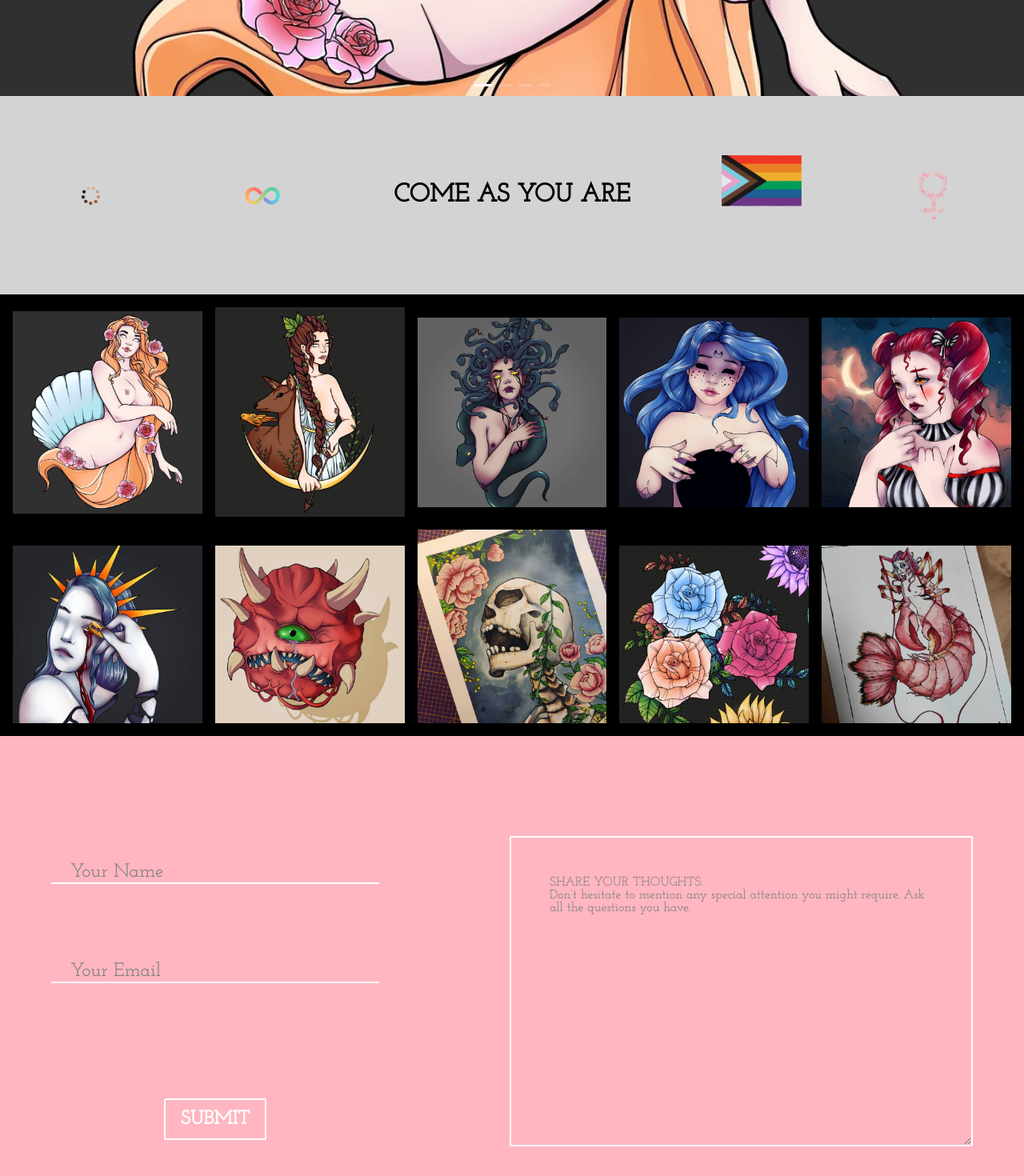
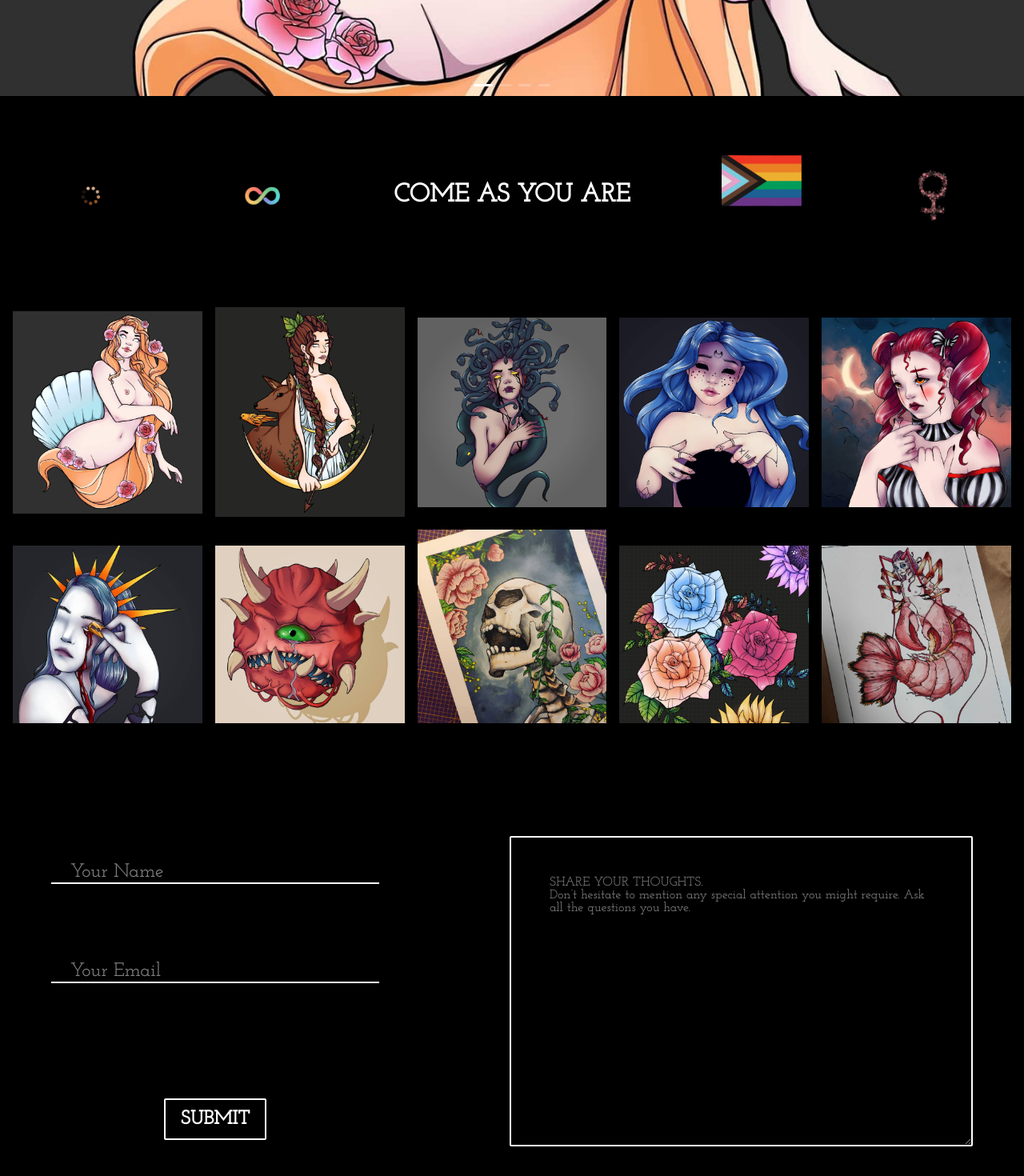
Before and after one commit to AliceXix/panda-portfolio, a React (Create React App) app in the folder client/: page / in a window 1280 px wide. Shown: the part 680-2150 px from the top of the page at 80% size. Built offline with nearby package versions, Linux system fonts and the light colour scheme.

Commit message:
put final colors in

```diff
--- a/client/src/index.css
+++ b/client/src/index.css
@@ -13,7 +13,7 @@ body {
 }
 
 .header {
-    background-color: aqua;
+    background-color: black;
     color: white;
     display: flex;
     flex-direction: column;
@@ -59,7 +59,7 @@ body {
 /* --- VALUES --- */
 
 .values {
-    background-color: lightgray;
+    background-color: black;
     padding: 0 4em;
     display: flex;
     flex-direction: row;
@@ -74,6 +74,7 @@ body {
 
 .values h2 {
     font-size: 2rem;
+    color: white;
 }
 
 /* --- PORTFOLIO --- */
@@ -87,7 +88,7 @@ body {
 /* --- CONTACT --- */
 
 .contact {
-    background-color: lightpink;
+    background-color: black;
     display: flex;
     flex-direction: column;
     justify-content: space-between;
@@ -102,7 +103,7 @@ body {
 }
 
 .contact input[type=text] {
-    background-color: lightpink;
+    background-color: black;
     width: 30vw;
     font-size: 1.5rem;
     color: gray;
@@ -114,7 +115,7 @@ body {
 }
 
 .contact input[type=submit] {
-    background-color: lightpink;
+    background-color: black;
     color: white;
     font-weight: 600;
     width: 10vw;
@@ -127,7 +128,7 @@ body {
 }
 
 .contact textarea {
-    background-color: lightpink;
+    background-color: black;
     font-size: 1rem;
     border: 2px solid white;
     border-radius: 2px;
@@ -144,7 +145,8 @@ body {
     height: 25vh;
     display: flex;
     flex-direction: row;
-    border-top: 2px solid black;
+    border-top: 2px solid white;
+    color: white;
 }
 
 .contact footer div {
```
